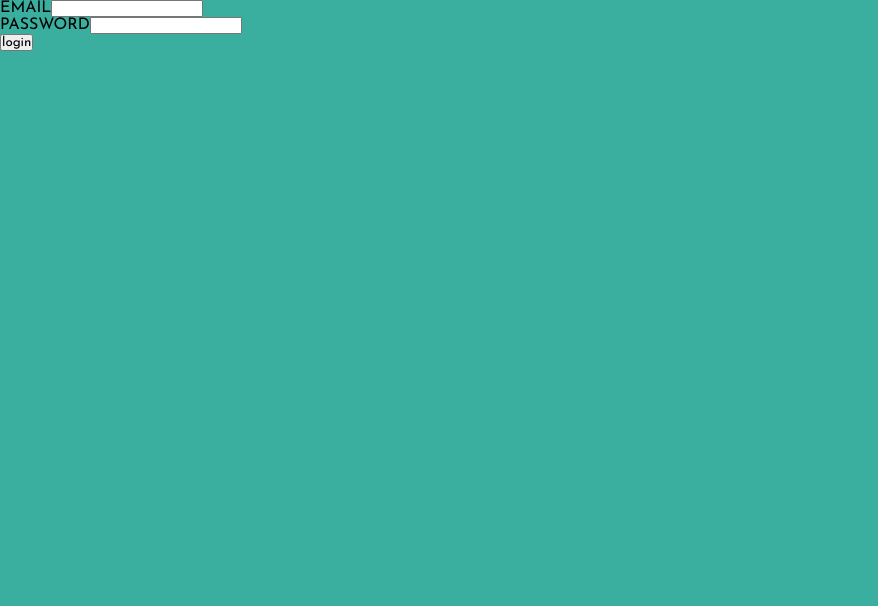
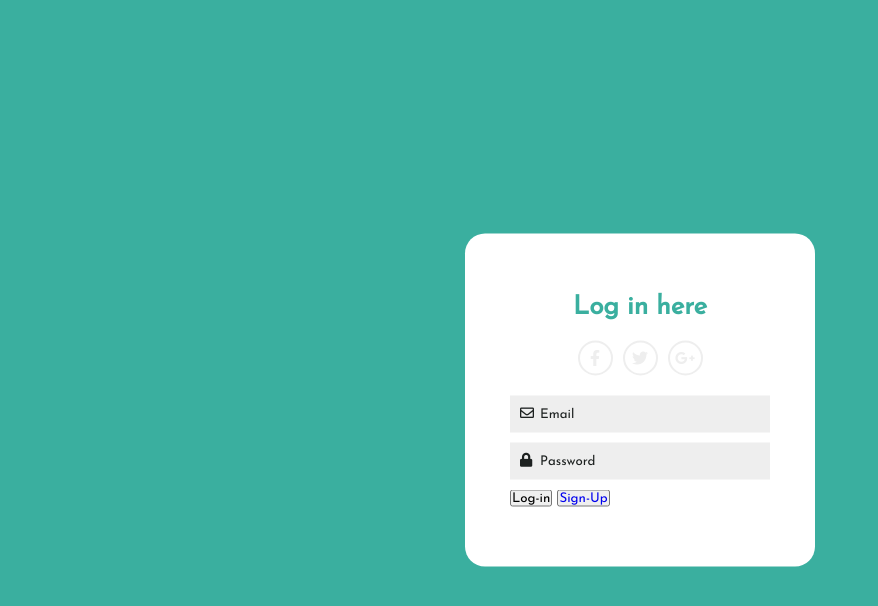
Before and after one commit to Ndumiso-Tshabalala/industryProject, a Vue app: page /login in a window 1280 px wide. Shown: the top 606 px of the page, without its empty margins (0-878 px from the left). Built offline with nearby package versions, Linux system fonts and the light colour scheme.

Commit message:
Update Login.vue

```diff
--- a/src/components/Login.vue
+++ b/src/components/Login.vue
@@ -1,9 +1,38 @@
 <template>
   <div>
-      EMAIL<input type="text"  v-model="email"/><br/>
-      PASSWORD<input type="password"  v-model="password"/><br/>
-      <button @click="login"> login</button>
-      {{ error }}
+    <div class="wrapper">
+  <div class="title">
+    Log in here
+  </div>
+  <div class="social_media">
+    <div class="item">
+      <i class="fab fa-facebook-f"></i>
+    </div>
+    <div class="item">
+      <i class="fab fa-twitter"></i>
+    </div>
+    <div class="item">
+      <i class="fab fa-google-plus-g"></i>
+    </div>
+  </div>
+
+  <div class="form">
+
+    <div class="input_field">
+      <input type="text" placeholder="Email" class="input" v-model="email">
+      <i class="far fa-envelope"></i>
+    </div>
+    <div class="input_field">
+      <input type="password" placeholder="Password" class="input" v-model="password">
+      <i class="fas fa-lock"></i>
+    </div>
+
+      <button @click="login"> Log-in</button>
+    {{ error }}
+      <button> <a href = "/signup"> Sign-Up</a></button>
+
+  </div>
+</div>
 
   </div>
 </template>
@@ -17,7 +46,7 @@ export default {
             email: '',
             password: '',
 
-             error: '',
+            error: '',
         }
     },
     methods: {
```
